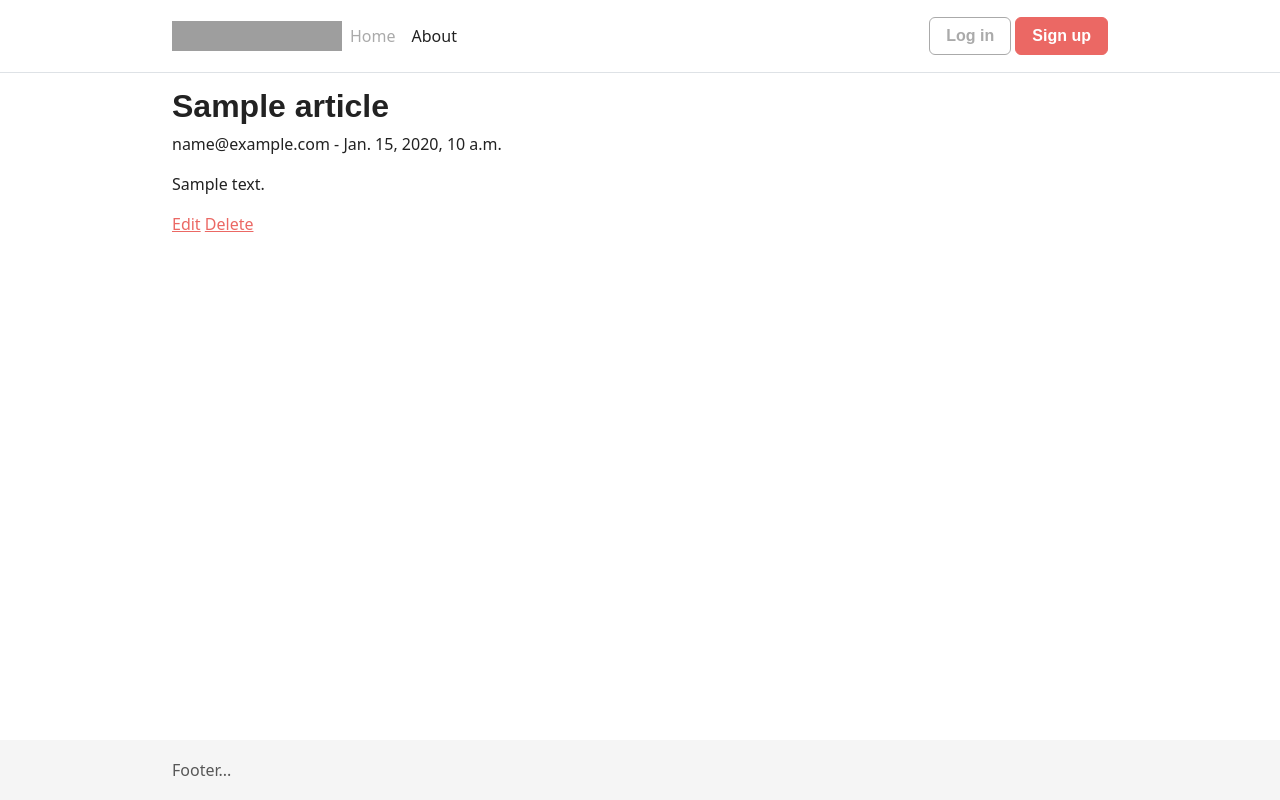
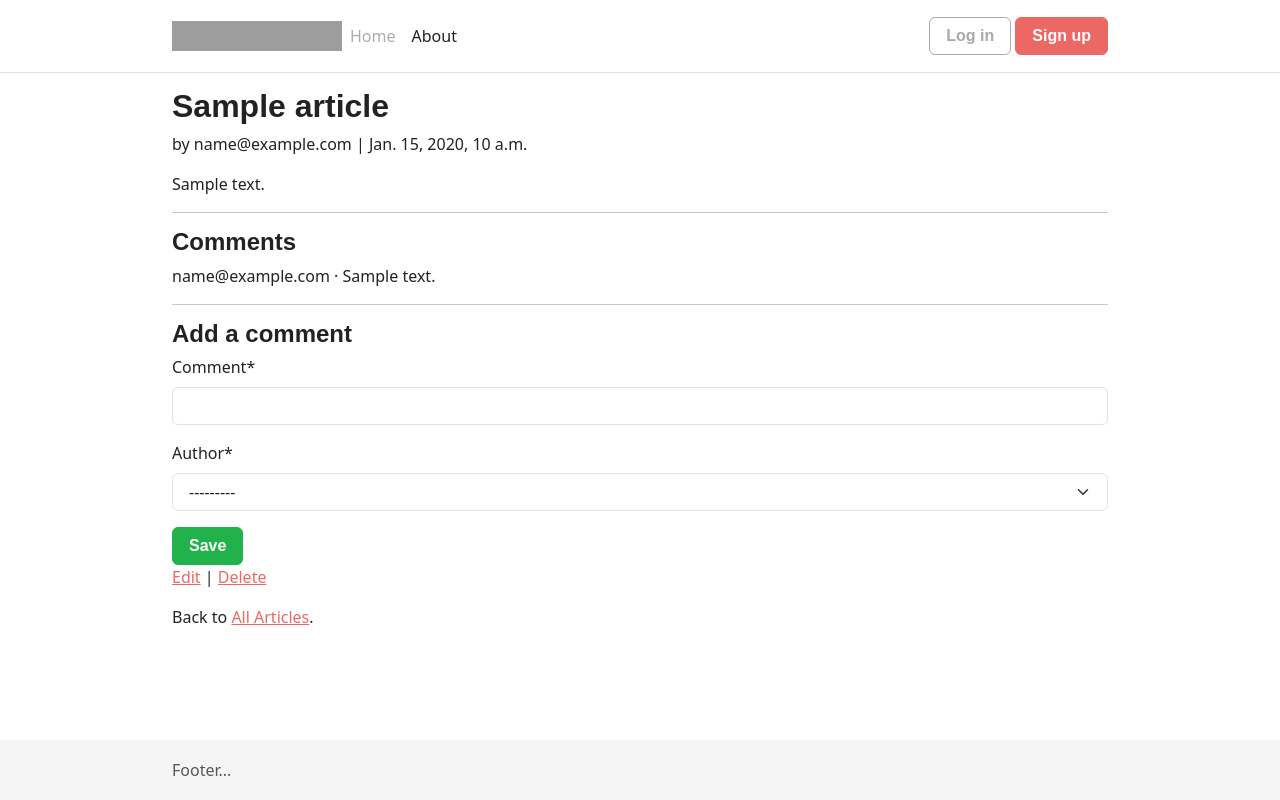
Before and after one commit to smitht06/djangox_newspaper, a Django app: page /articles/1/ in a window 1280 px wide. Run offline with Django 4.2, Linux system fonts and the light colour scheme; tables that the repository leaves empty hold one stand-in row (values such as "Sample post"); some libraries are stand-ins or nearby versions; some web fonts are replaced; grey boxes are pictures that could not be loaded.

Commit message:
added comments

```diff
--- /dev/null
+++ b/articles/forms.py
@@ -0,0 +1,8 @@
+from django import forms
+from .models import Comment
+
+
+class CommentForm(forms.ModelForm):
+    class Meta:
+        model = Comment
+        fields = ("comment", "author")
--- a/articles/models.py
+++ b/articles/models.py
@@ -14,3 +14,14 @@ class Article(models.Model):
 
     def get_absolute_url(self):
         return reverse("article_detail", kwargs={"pk": self.pk})
+
+class Comment(models.Model):
+    article = models.ForeignKey(Article, on_delete=models.CASCADE)
+    comment = models.CharField(max_length=140)
+    author = models.ForeignKey(settings.AUTH_USER_MODEL, on_delete=models.CASCADE)
+
+    def __str__(self):
+        return self.comment
+
+    def get_absolute_url(self):
+        return reverse("article_list")
--- a/articles/views.py
+++ b/articles/views.py
@@ -5,9 +5,43 @@ from django.views.generic import (
     CreateView,
     UpdateView,
     DeleteView,
+    FormView,
 )
 from .models import Article
-from django.urls import reverse_lazy
+from django.urls import reverse_lazy, reverse
+from .forms import CommentForm
+from django.views import View
+from django.views.generic.detail import SingleObjectMixin
+
+
+class CommentGet(DetailView):
+    model = Article
+    template_name = "articles/article_detail.html"
+
+    def get_context_data(self, **kwargs):
+        context = super().get_context_data(**kwargs)
+        context["form"] = CommentForm()
+        return context
+
+
+class CommentPost(SingleObjectMixin, FormView):
+    model = Article
+    form_class = CommentForm
+    template_name = "articles/article_detail.html"
+
+    def post(self, request, *args, **kwargs):
+        self.object = self.get_object()
+        return super().post(request, *args, **kwargs)
+
+    def form_valid(self, form):
+        comment = form.save(commit=False)
+        comment.article = self.object
+        comment.save()
+        return super().form_valid(form)
+
+    def get_success_url(self):
+        article = self.get_object()
+        return reverse("article_detail", kwargs={"pk": article.pk})
 
 
 # Create your views here.
@@ -17,9 +51,13 @@ class ArticleListView(ListView):
 
 
 class ArticleDetailView(DetailView):
-    model = Article
-    template_name = "articles/article_detail.html"
-    context_object_name = "article"
+    def get(self, request, *args, **kwargs):
+        view = CommentGet.as_view()
+        return view(request, *args, **kwargs)
+
+    def post(self, request, *args, **kwargs):
+        view = CommentPost.as_view()
+        return view(request, *args, **kwargs)
 
 
 class ArticleUpdateView(UpdateView):
--- a/templates/articles/article_detail.html
+++ b/templates/articles/article_detail.html
@@ -1,15 +1,35 @@
+<!-- templates/article_detail.html -->
 {% extends '_base.html' %}
+{% load crispy_forms_tags %} <!-- new! -->
 
 {% block content %}
   <div class="article-entry">
-    <h2>{{ article.title }}</h2>
-    <p class="article-meta">{{ article.author }} - {{ article.date }}</p>
-    <p>{{ article.body }}</p>
+    <h2>{{ object.title }}</h2>
+    <p>by {{ object.author }} | {{ object.date }}</p>
+    <p>{{ object.body }}</p>
   </div>
-  <div>
-    <p>
-      <a href="{% url 'article_edit' article.pk %}">Edit</a>
-      <a href="{% url 'article_delete' article.pk %}">Delete</a>
-    </p>
-  </div>
-{% endblock content %}
+
+  <hr />
+  <h4>Comments</h4>
+  {% for comment in article.comment_set.all %}
+    <p>{{ comment.author }} &middot; {{ comment }}</p>
+  {% endfor %}
+  <hr />
+
+  <!-- Changes start here! -->
+  <h4>Add a comment</h4>
+  <form action="" method="post">
+    {% csrf_token %}
+    {{ form|crispy }}
+    <button class="btn btn-success ml-2" type="submit">Save</button>
+  </form>
+  <!-- Changes end here! -->
+
+  <p>
+    <a href="{% url 'article_edit' article.pk %}">Edit</a> |
+    <a href="{% url 'article_delete' article.pk %}">Delete</a>
+  </p>
+  <p>
+    Back to <a href="{% url 'article_list' %}">All Articles</a>.
+  </p>
+{% endblock %}
```
Also changed, not shown: articles/admin.py (+10 -8 lines), templates/articles/article_list.html (+16 -9 lines), articles/migrations/0002_comment.py (added).
